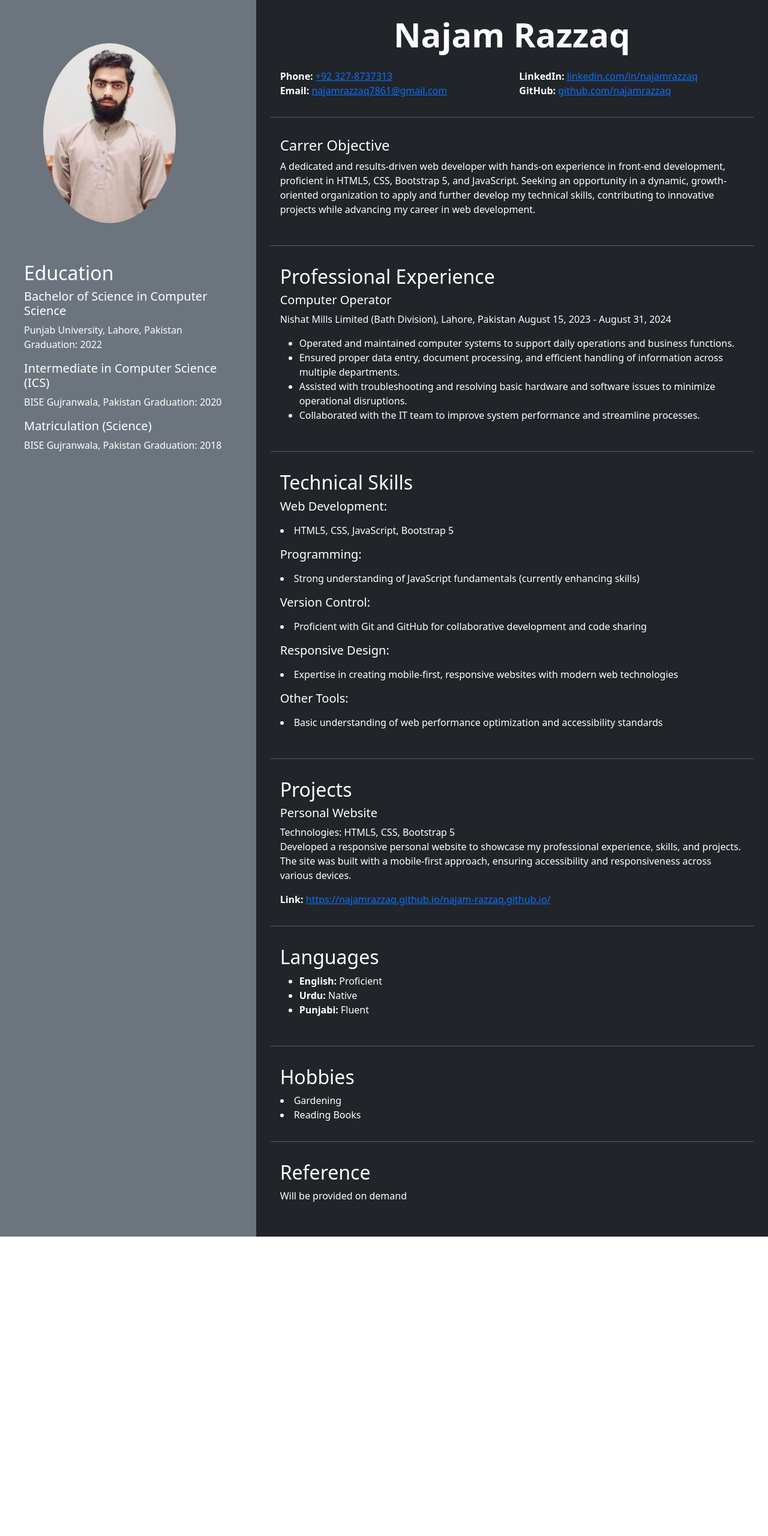
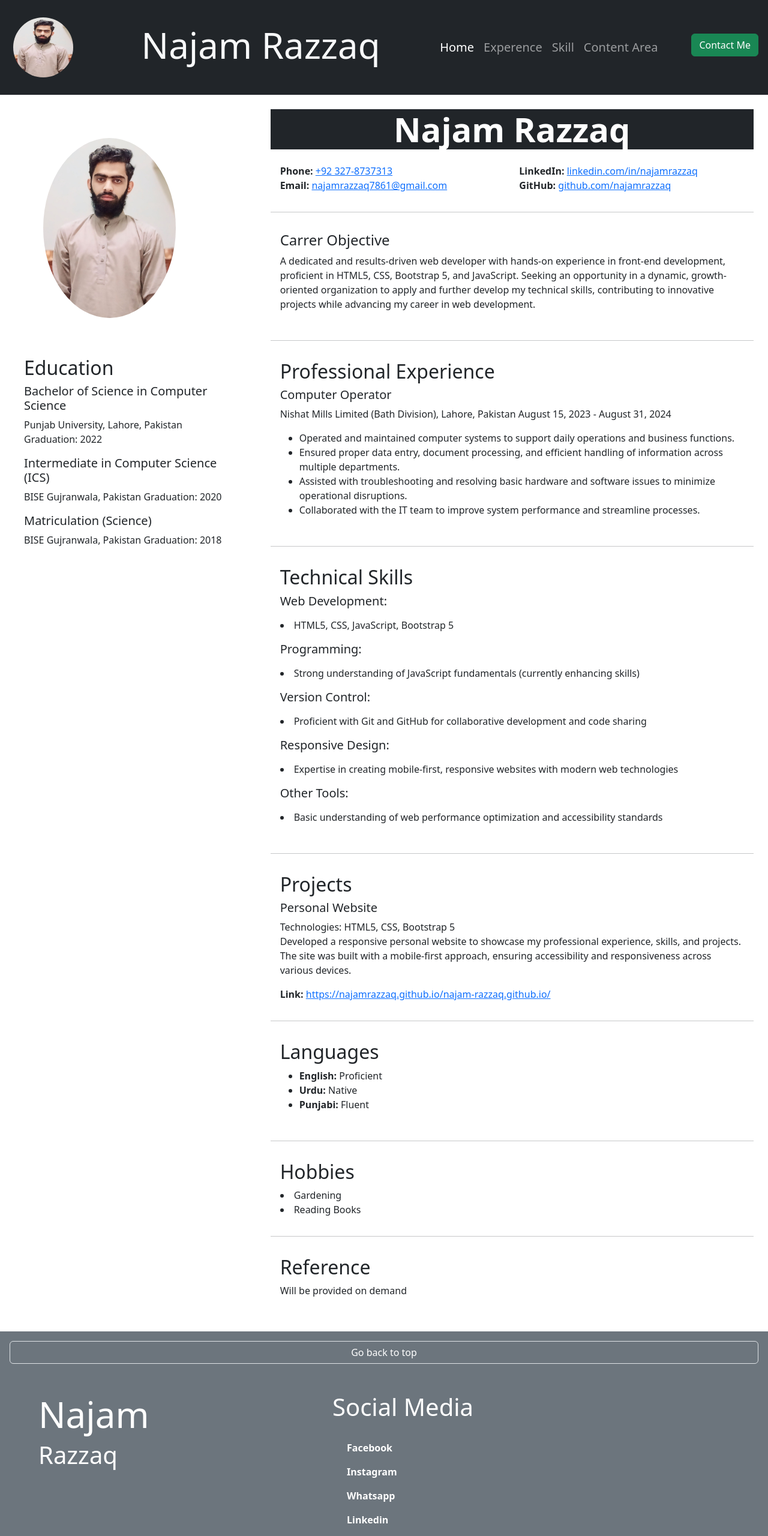
Before and after one commit to NajamRazzaq/najam-razzaq.github.io, a plain HTML site: page Profile.html in a window 1280 px wide. Shown: the whole page at 60% size. Before the commit the page ends 2061 px from the top, so only its background shows below. Drawn offline with nearby package versions, Linux system fonts and the light colour scheme.

Commit message:
first website

```diff
--- a/Profile.html
+++ b/Profile.html
@@ -11,14 +11,58 @@
 
 <body>
 
+    <header>
+        <nav class="navbar navbar-expand-sm navbar-dark bg-dark">
+            <div class="container-fluid p-3 ">
+                <button class="navbar-brand bg-transparent rounded-circle border-0" data-bs-toggle="offcanvas"
+                    data-bs-target="#Profile">
+                    <img src="./images/1721566799220_1.jpg" class="rounded-circle" alt="Photo"
+                        style="height: 100px; width: 100px; ">
+                </button>
+                <h1 class="text-light" style="font-size: 60px;">Najam Razzaq</h1>
+                <ul class="navbar-nav ">
+                    <li class="nav-item fs-5"><a href="./index.html" class="nav-link active">Home</a></li>
+                    <li class="nav-item fs-5"><a href="./Experience.html" class="nav-link">Experence</a></li>
+                    <li class="nav-item fs-5"><a href="./Skills.html" class="nav-link">Skill</a></li>
+                    <li class="nav-item fs-5"><a href="#content" class="nav-link">Content Area</a></li>
+                    <li class="nav-item">
+                        <button class="btn btn-success ms-5" type="button" data-bs-toggle="modal"
+                            data-bs-target="#Contact">Contact Me</button>
+                        <div class="modal fade " id="Contact" class="p-5">
+                            <div class="modal-dialog modal-lg p-5 mt-5">
+                                <div class="modal-content">
+                                    <div class="modal-header text-bg-dark">
+                                        <h4 class="modal-title">Contact Me</h4>
+                                        <button class="btn-close btn btn-light" data-bs-dismiss="modal"></button>
+                                    </div>
+                                    <div class="modal-body">
+                                        <form>
+                                            <div class="mb-3 mt-3">
+                                                <label for="comment">Type your message here:</label>
+                                                <textarea class="form-control" rows="5" id="comment"
+                                                    name="text"></textarea>
+                                            </div>
+                                            <input type="submit" class="btn btn-success">
+                                            <button class="btn bg-danger float-end"
+                                                data-bs-dismiss="modal">Close</button>
+                                        </form>
+                                    </div>
+                                </div>
+                            </div>
+                        </div>
+                    </li>
+                </ul>
+            </div>
+        </nav>
+    </header>
 
     <div class="container-fluid">
         <div class="row">
-            <div class="col-sm-4 p-4 text-bg-secondary">
+            <div class="col-sm-4 p-4">
                 <div class="row">
                     <div class="col-sm-12 ">
-                        <img src="./images/1721566799220_1.jpg " class="rounded-circle float-start img-fluid w-20 my-5 ms-lg-5"
-                            style="height: 300px;">
+                        <img src="./images/1721566799220_1.jpg "
+                            class="rounded-circle float-start img-fluid w-20 my-5 ms-lg-5" style="height: 300px;">
                     </div>
                     <div class="col-sm-12">
                         <div class="education p-3">
@@ -40,7 +84,7 @@
                 </div>
 
             </div>
-            <div class="col-sm-8 p-4 text-bg-dark">
+            <div class="col-sm-8 p-4 ">
                 <h2 class="display-4 fw-bold text-bg-dark text-center">Najam Razzaq</h2>
                 <div class="container p-3">
                     <div class="row">
@@ -149,8 +193,30 @@
             </div>
         </div>
     </div>
-    </div>
-
+    <footer>
+        <div class="container-fluid p-3 text-bg-secondary">
+            <div class="d-grid">
+                <a href="#" class="btn btn-secondary border">Go back to top</a>
+            </div>
+            <div class="container-fluid  p-5">
+                <div class="row">
+                    <div class="col-sm-5 ">
+                        <h1 style="font-size: 60px;">Najam</h1>
+                        <h1>Razzaq</h1>
+                    </div>
+                    <div class="col-sm-5">
+                        <h1>Social Media</h1>
+                        <dl class="p-3">
+                            <dt class="p-2"><i class="fa-brands fa-facebook"></i> Facebook </dt>
+                            <dt class="p-2"><i class="fa-brands fa-square-instagram"></i> Instagram</dt>
+                            <dt class="p-2"><i class="fa-brands fa-square-whatsapp"></i> Whatsapp</dt>
+                            <dt class="p-2"><i class="fa-brands fa-linkedin"></i> Linkedin</dt>
+                        </dl>
+                    </div>
+                </div>
+            </div>
+        </div>
+    </footer>
 </body>
 
 </html>
```
